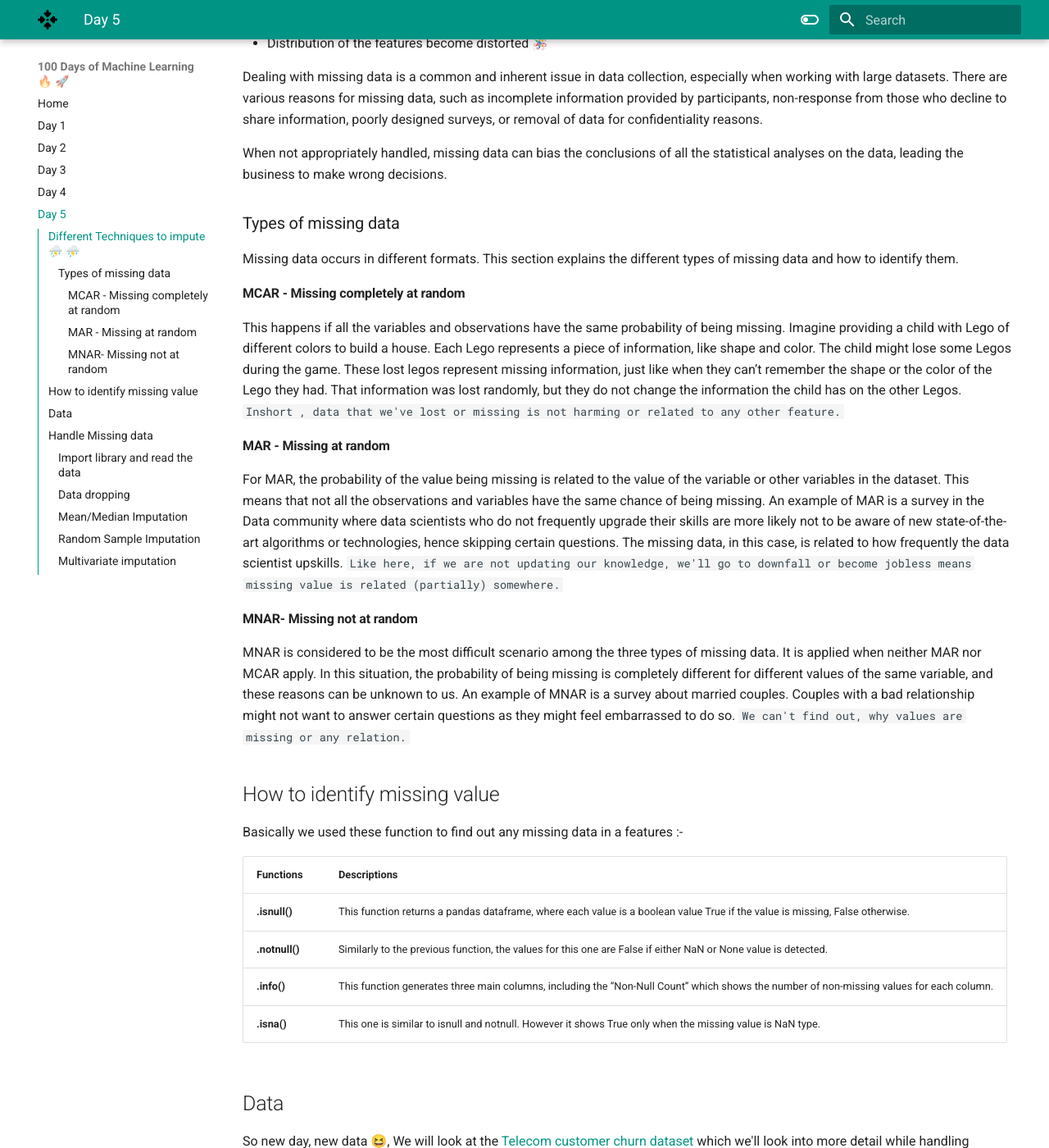
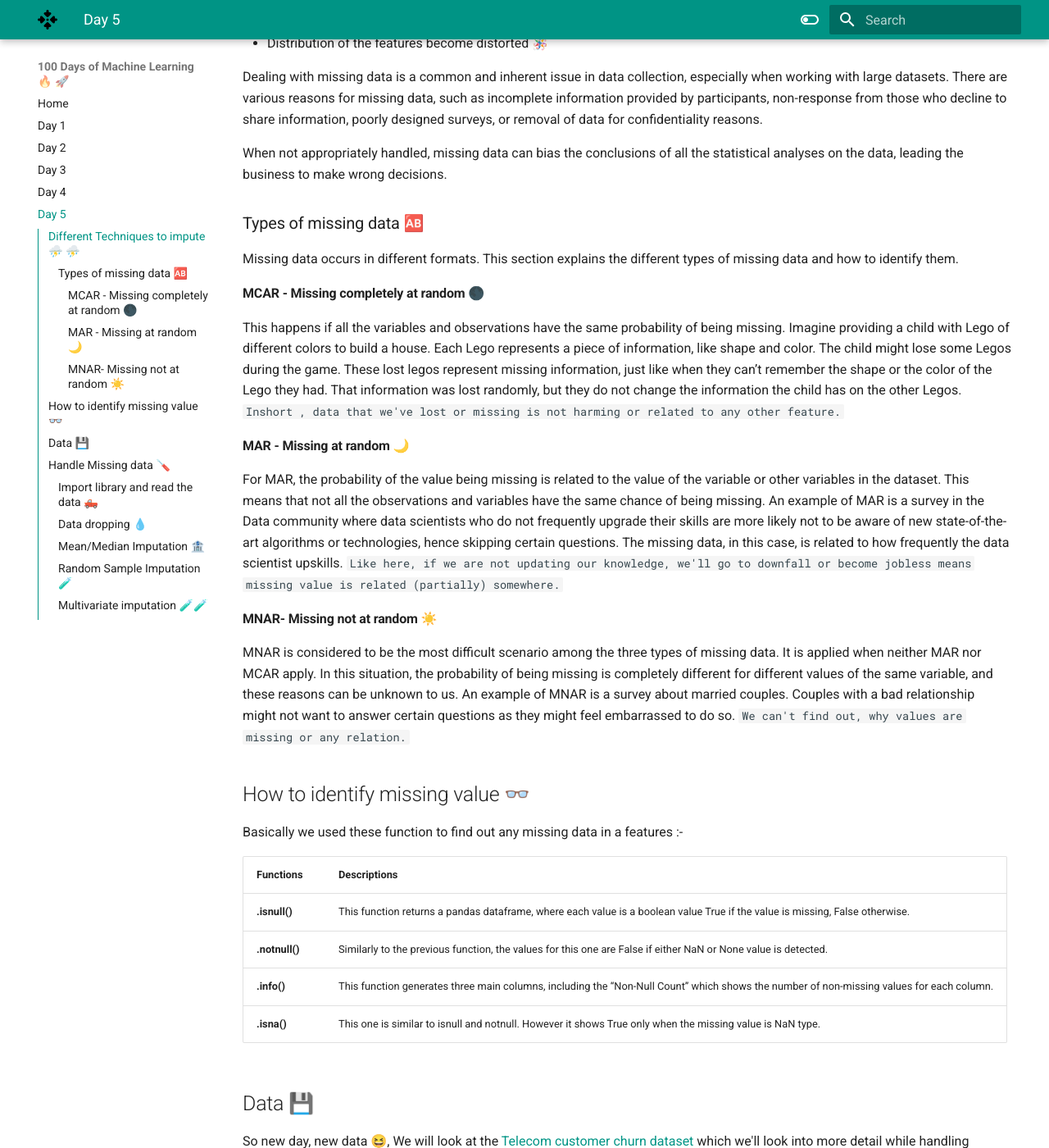
Before and after one commit to Hg03/100-Days-Of-Machine-Learning, an MkDocs documentation site: the page built from docs/Day 5.md, in a window 1280 px wide and 1400 px high, scrolled down 266 px. Shown: the whole window at 82% size. Built offline with MkDocs 1.6.1 and Material for MkDocs 9.7.7, drawn with Linux system fonts in a browser that asks for light colours; some of the changed text lies outside the part shown.

Commit message:
day 5 mid_

````diff
--- a/docs/Day 5.md
+++ b/docs/Day 5.md
@@ -9,23 +9,23 @@ Dealing with missing data is a common and inherent issue in data collection, esp
 
 When not appropriately handled, missing data can bias the conclusions of all the statistical analyses on the data, leading the business to make wrong decisions.
 
-### Types of missing data
+### Types of missing data 🆎
 
 Missing data occurs in different formats. This section explains the different types of missing data and how to identify them.
 
-#### MCAR - Missing completely at random
+#### MCAR - Missing completely at random 🌑
 
 This happens if all the variables and observations have the same probability of being missing. Imagine providing a child with Lego of different colors to build a house. Each Lego represents a piece of information, like shape and color. The child might lose some Legos during the game. These lost legos represent missing information, just like when they can’t remember the shape or the color of the Lego they had. That information was lost randomly, but they do not change the information the child has on the other Legos. `Inshort , data that we've lost or missing is not harming or related to any other feature.`
 
-#### MAR - Missing at random
+#### MAR - Missing at random 🌙
 
 For MAR, the probability of the value being missing is related to the value of the variable or other variables in the dataset. This means that not all the observations and variables have the same chance of being missing. An example of MAR is a survey in the Data community where data scientists who do not frequently upgrade their skills are more likely not to be aware of new state-of-the-art algorithms or technologies, hence skipping certain questions. The missing data, in this case, is related to how frequently the data scientist upskills. `Like here, if we are not updating our knowledge, we'll go to downfall or become jobless means missing value is related (partially) somewhere.`
 
-#### MNAR- Missing not at random
+#### MNAR- Missing not at random ☀️
 
 MNAR is considered to be the most difficult scenario among the three types of missing data. It is applied when neither MAR nor MCAR apply. In this situation, the probability of being missing is completely different for different values of the same variable, and these reasons can be unknown to us. An example of MNAR is a survey about married couples. Couples with a bad relationship might not want to answer certain questions as they might feel embarrassed to do so. `We can't find out, why values are missing or any relation.`
 
-## How to identify missing value
+## How to identify missing value 👓
 
 Basically we used these function to find out any missing data in a features :-
 
@@ -36,15 +36,15 @@ Basically we used these function to find out any missing data in a features :-
 |**.info()**|This function generates three main columns, including the “Non-Null Count” which shows the number of non-missing values for each column.|
 |**.isna()**|This one is similar to isnull and notnull. However it shows True only when the missing value is NaN type.|
 
-## Data
+## Data 💾
 
 So new day, new data 😆, We will look at the [Telecom customer churn dataset](https://www.kaggle.com/datasets/royjafari/customer-churn) which we'll look into more detail while handling missing data below
 
-## Handle Missing data
+## Handle Missing data 🪛
 
 Since the dataset does not have any missing values,  we will use a subset of the data (100 rows) and then manually introduce missing values.
 
-### Import library and read the data
+### Import library and read the data 🛻
 
 ```python
 import pandas as pd
@@ -78,7 +78,7 @@ After adding missing data , **Output**
 
 ![Alt text](assets/loan_info_after.png)
 
-### Data dropping
+### Data dropping 💧
 
 Using the dropna() function is the easiest way to remove observations or features with missing values from the dataframe. Below are some techniques.
 
@@ -111,7 +111,7 @@ Like many other approaches, `dropna()` also has some pros and cons.
 |----|----|
 |- Straightforward and simple to use.<br>- Beneficial when missing values have no importance.|- Using this approach can lead to information loss, which can introduce bias to the final dataset.<br>- This is not appropriate when the data is not missing completely at random.<br>- Data set with a large proportion of missing value can be significantly decreased, which can impact the result of all statistical analysis on that data set.|
 
-### Mean/Median Imputation
+### Mean/Median Imputation 🏦
 
 These replacement strategies  are self-explanatory. Mean and median imputations are respectively used to replace missing values of a given column with the mean and median of the non-missing values in that column. **Normal distribution** is the ideal scenario. Unfortunately, it is not always the case. This is where the median imputation can be helpful because it is not sensitive to outliers. In Python, the `fillna()` function from pandas can be used to make these replacements.
 
@@ -138,7 +138,7 @@ Let's see **pros** and **cons** of these strategy :-
 |----|----|
 |- Simplicity and ease of implementation are some of the benefits of the mean and median imputation.<br>- The imputation is performed using the existing information from the non-missing data; hence no additional data is required.<br>- Mean and median imputation can provide a good estimate of the missing values, respectively for normally distributed data, and skewed data.|- We cannot apply these two strategies to categorical columns. They can only work for numerical ones.<br>- Mean imputation is sensitive to outliers and may not be a good representation of the central tendency of the data. Similarly to the mean, the median also may not better represent the central tendency.<br>- Median imputation makes the assumption that the data is missing completely at random (MCAR), which is not always true.|
 
-### Random Sample Imputation
+### Random Sample Imputation 🧪
 
 The idea behind the random sample imputation is different from the previous ones and involves additional steps.
 
@@ -180,7 +180,7 @@ Go and implement lazy 😆😆
 |----|----|
 |- This is an easy and straightforward technique.<br>- It tackles both numerical and categorical data types.<br> - There is less distortion in data variance, and it also preserves the original distribution of the data, which is not the case for mean, median, and more.|- The randomness does not necessarily work for every situation, and this can infuse noise in the data, hence leading to incorrect statistical conclusions.<br>- Similarly to the mean and median, this approach also assumes that the data is missing completely at random (MCAR).|
 
-### Multivariate imputation
+### Multivariate imputation 🧪🧪
 
 This is a multivariate imputation technique, meaning that the missing information is filled by taking into consideration the information from the other columns.
 
````
